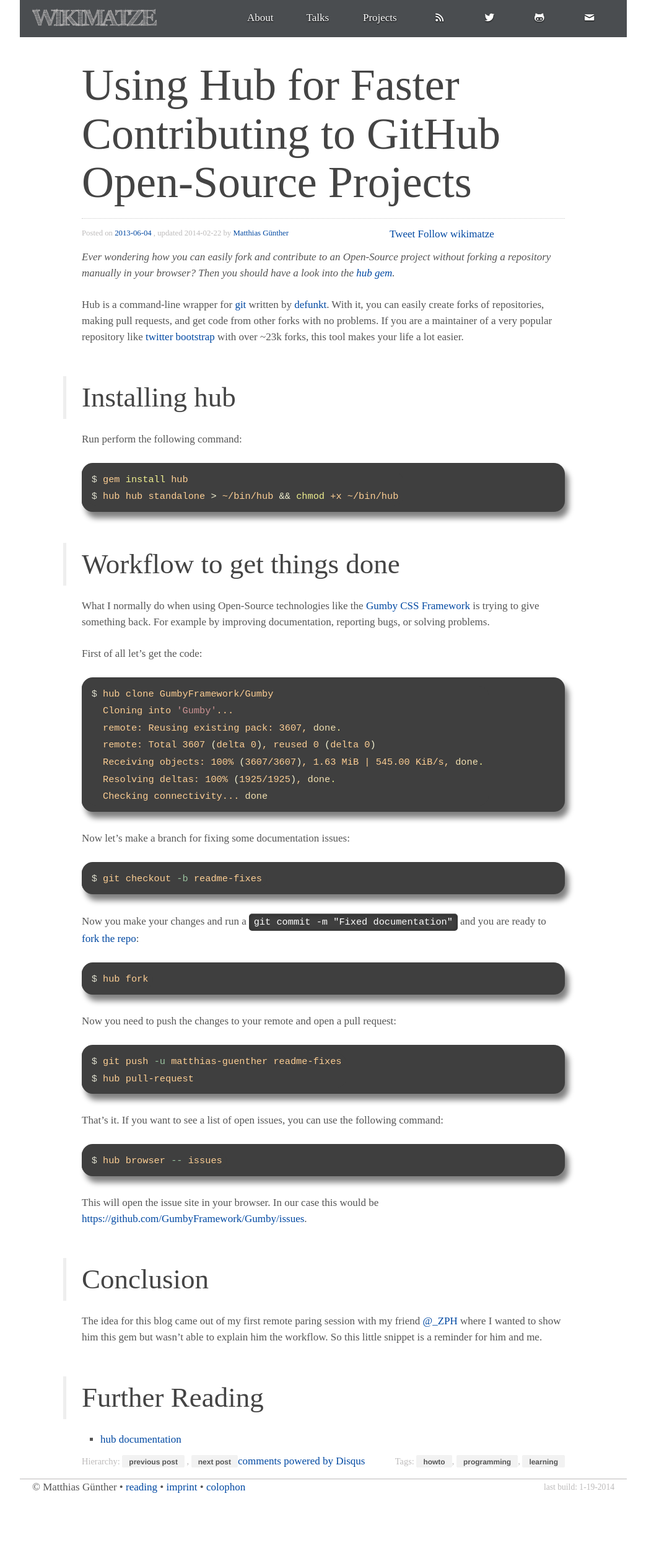
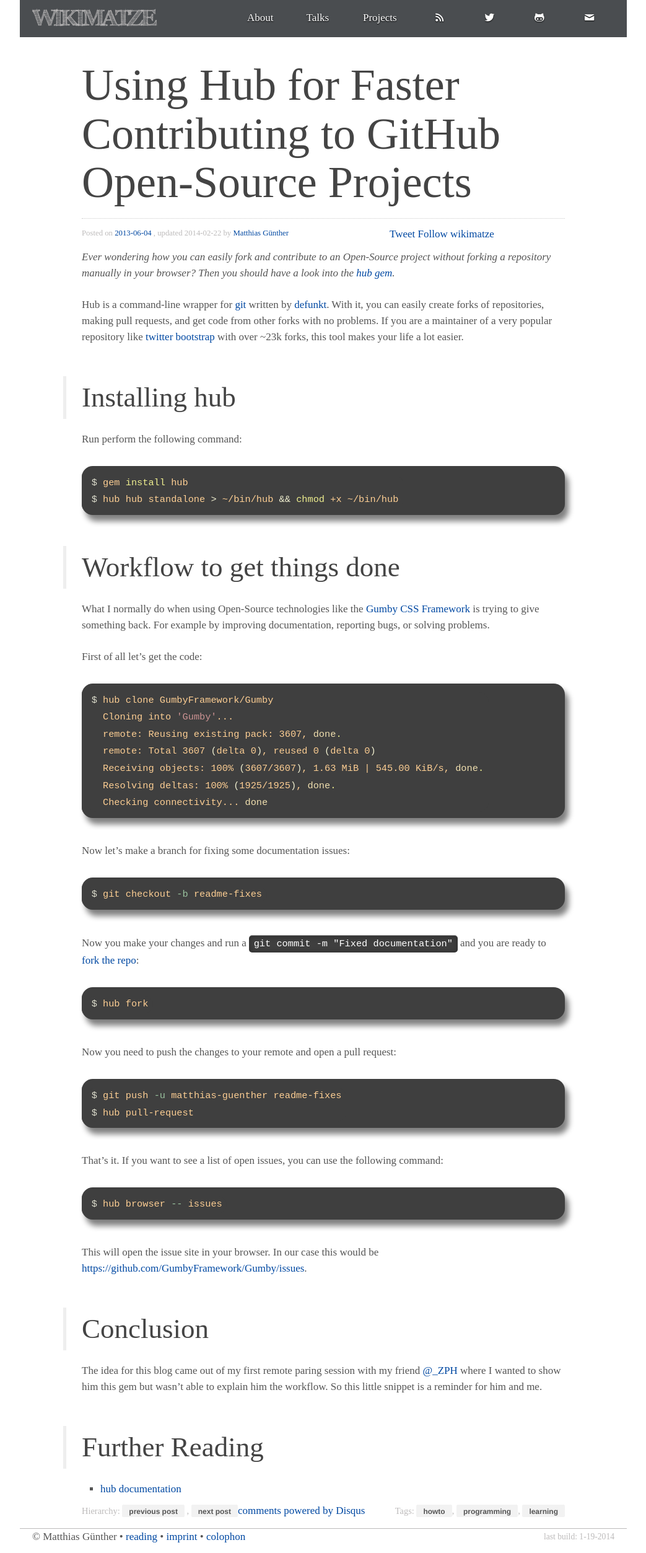
Before and after one commit to wikimatze/wikimatze.de, a Jekyll site: the page built from _posts/2013-06-04-using-hub-for-faster-contributing-to-github-open-source-projects.md, in a window 1280 px wide. Shown: the whole page at 62% size, without its empty margins (118-1161 px from the left). Built offline with Jekyll 4.4.1, drawn with Linux system fonts in a browser that asks for light colours; nearby versions of some CDN libraries; some web fonts are replaced; Markdown is read by kramdown in place of the engine named in the settings; comment, search, counter and statistics services are not loaded; before the commit the page ends 2426 px from its top, so only the background shows below that; grey boxes are pictures that could not be loaded.

Commit message:
Code blocks have same margin like pics

```diff
--- a/css/pygments.css
+++ b/css/pygments.css
@@ -33,8 +33,8 @@ pre, code {
   overflow: auto;
   font-size: 1.05em;
   font-family: monospace;
-  margin-top: 20px;
-  margin-bottom: 30px;
+  margin-top: 30px;
+  margin-bottom: 40px;
   background-color: #3F3F3F;
   color: #FDCE93;
   -moz-border-radius: 1em;
```
